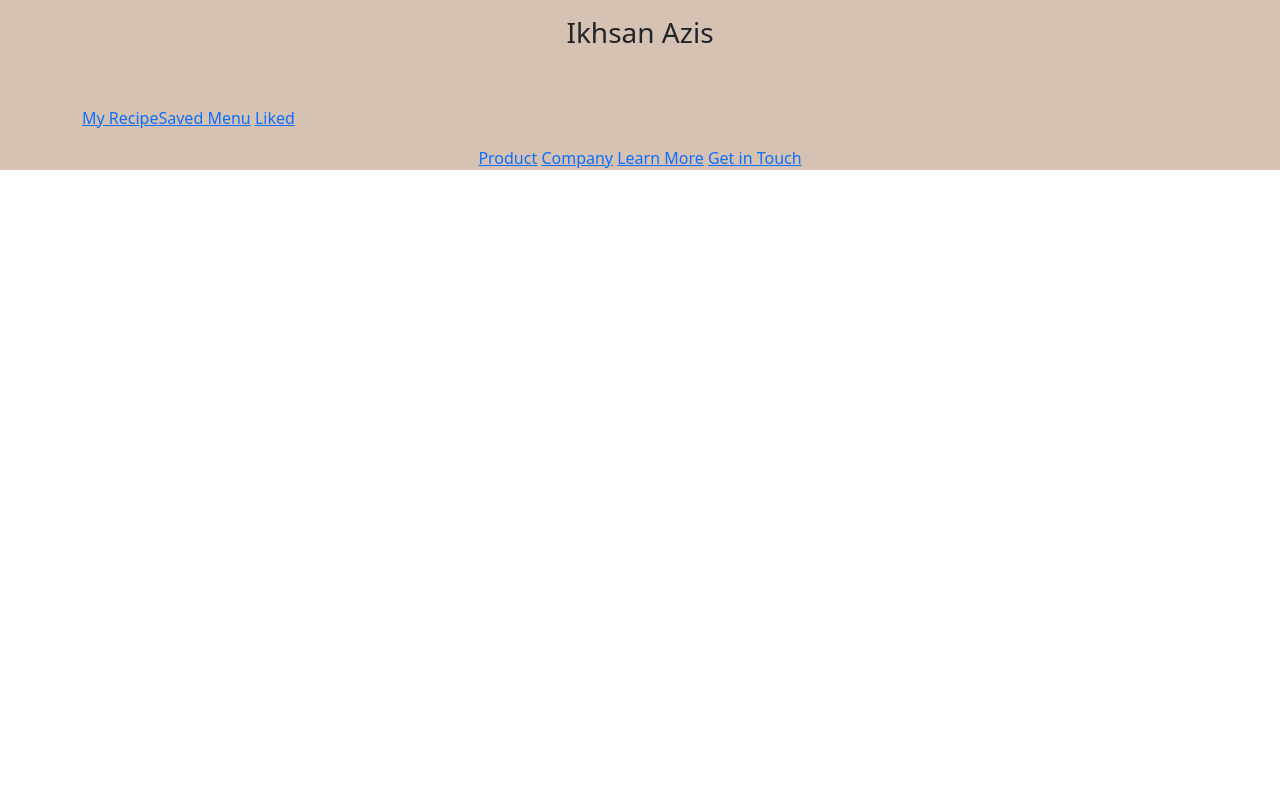
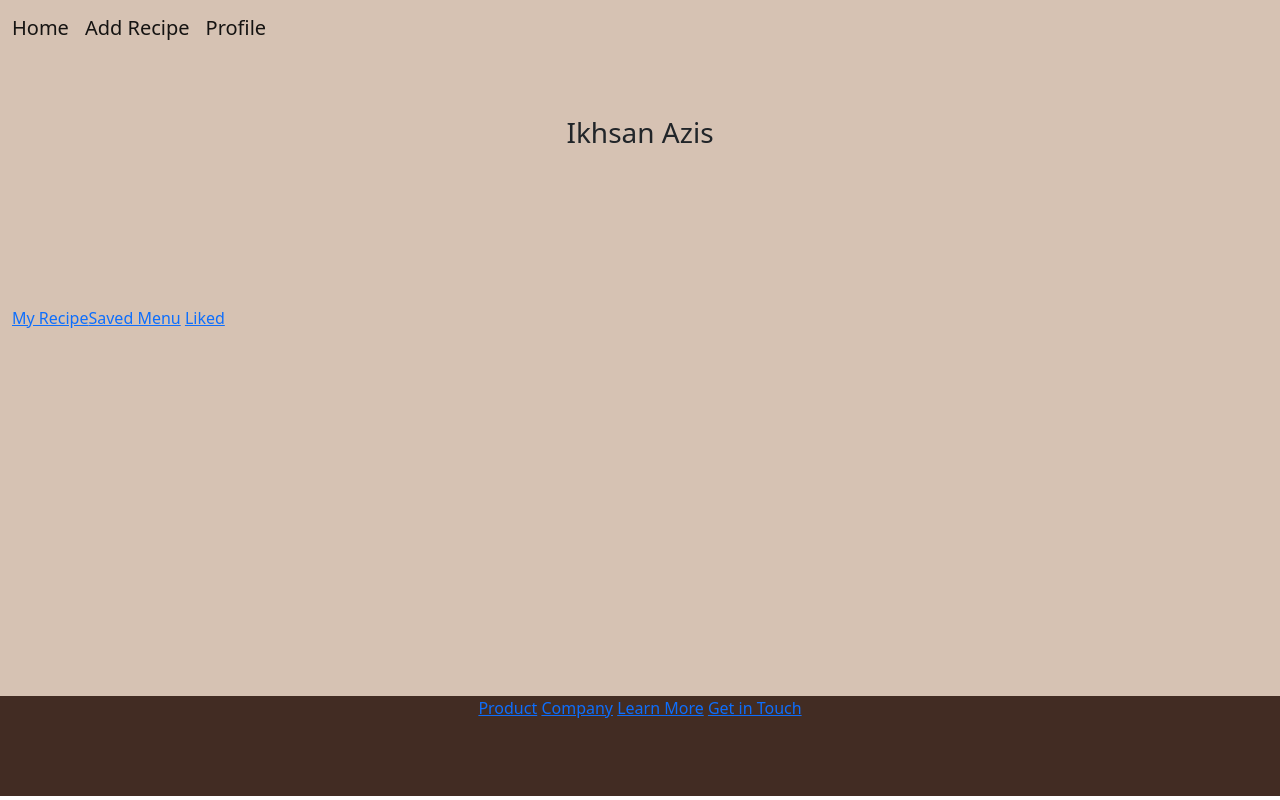
Before and after one commit to Ikhsanazis/sweettooth-frontend, a React (Create React App) app: page /Profile in a window 1280 px wide. Built offline with nearby package versions, Linux system fonts and the light colour scheme.

Commit message:
atomic update

```diff
--- a/src/App.css
+++ b/src/App.css
@@ -39,6 +39,12 @@
   width: 100%;
   height: 400px;
 }
+.backlayer4{
+  background-color: #422C23;
+  width: 100%;
+  height: 100px;
+  margin-top: 350px;
+}
 
 .discover{
   position: absolute;
@@ -68,3 +74,11 @@
 .menuimage{
   margin-top: 100px;
 }
+
+.userprofile{
+  margin-top: 100px;
+}
+
+.collection{
+  margin-top: 100px;
+}
--- /dev/null
+++ b/src/components/molecules/Collection.js
@@ -0,0 +1,17 @@
+import React from "react";
+import { Row } from "react-bootstrap";
+
+function Collection() {
+  return (
+    <>
+      <Row>
+        <p className="link mt-5">
+          <a href="#">My Recipe</a>
+          <a href="#">Saved Menu</a> <a href="#">Liked</a>
+        </p>
+      </Row>
+    </>
+  );
+}
+
+export default Collection;
--- a/src/components/molecules/Comment.js
+++ b/src/components/molecules/Comment.js
@@ -1,6 +1,4 @@
 import React from "react";
-import { Row, Col } from "react-bootstrap";
-
 function Comment() {
   return (
     <>
--- /dev/null
+++ b/src/components/molecules/Footer2.js
@@ -0,0 +1,15 @@
+import React from "react";
+import { Row } from "react-bootstrap";
+
+function Footer2() {
+  return (
+    <>
+      <p class="layer4 text-center ">
+        <a href="#">Product</a> <a href="#">Company</a>{" "}
+        <a href="#">Learn More</a> <a href="#">Get in Touch</a>
+      </p>
+    </>
+  );
+}
+
+export default Footer2;
--- a/src/components/molecules/Ingredients.js
+++ b/src/components/molecules/Ingredients.js
@@ -1,5 +1,5 @@
 import React from "react";
-import { Row, Col } from "react-bootstrap";
+import { Row } from "react-bootstrap";
 
 function Ingredients() {
   return (
--- /dev/null
+++ b/src/components/molecules/UserProfile.js
@@ -0,0 +1,15 @@
+import React from "react";
+import { Row, Col } from "react-bootstrap";
+
+function UserProfile() {
+  return (
+    <>
+      <Row className="">
+        <div className="photoprofile mx-auto"></div>
+        <h3 className="text-center mt-3">Ikhsan Azis</h3>
+      </Row>
+    </>
+  );
+}
+
+export default UserProfile;
--- /dev/null
+++ b/src/components/organism/FormAddRecipe.js
@@ -0,0 +1,39 @@
+import React from "react";
+
+function FormAddRecipe() {
+  return (
+    <>
+      <textarea
+        class="form-control text-center mb-3"
+        id="exampleFormControlTextarea1"
+        rows="6"
+        placeholder="Image"
+      ></textarea>
+      <input
+        type="text"
+        class="form-control mb-3"
+        id="title"
+        placeholder="Title"
+      />
+      <textarea
+        class="form-control mb-3"
+        id="exampleFormControlTextarea1"
+        rows="6"
+        placeholder="Ingredients"
+      ></textarea>
+      <input
+        type="text"
+        class="form-control mb-3"
+        id="vid"
+        placeholder="Video"
+      />
+      <div class="mb-3 col-6 mx-auto ">
+        <button type="button" class="btn button col-12 btn-lg ">
+          Send
+        </button>
+      </div>
+    </>
+  );
+}
+
+export default FormAddRecipe;
--- a/src/pages/AddRecipe.js
+++ b/src/pages/AddRecipe.js
@@ -1,41 +1,27 @@
 import React from "react";
-import { Container, Row, Col } from "react-bootstrap";
+import { Container, Row } from "react-bootstrap";
+
+import FormAddRecipe from "../components/organism/FormAddRecipe";
+import Footer from "../components/molecules/Footer";
+import HomeNavbar from "../components/molecules/HomeNavbar";
 
 function App() {
   return (
     <div className="App">
       <Container fluid>
-        <div class="col-8 mx-auto ">
-          <textarea
-            class="form-control text-center mb-3"
-            id="exampleFormControlTextarea1"
-            rows="6"
-            placeholder="Image"
-          ></textarea>
-          <input
-            type="text"
-            class="form-control mb-3"
-            id="title"
-            placeholder="Title"
-          />
-          <textarea
-            class="form-control mb-3"
-            id="exampleFormControlTextarea1"
-            rows="6"
-            placeholder="Ingredients"
-          ></textarea>
-          <input
-            type="text"
-            class="form-control mb-3"
-            id="vid"
-            placeholder="Video"
-          />
-          <div class="mb-3 col-6 mx-auto ">
-            <button type="button" class="btn button col-12 btn-lg ">
-              Send
-            </button>
+        <Row>
+          <HomeNavbar className="navbar" />
+        </Row>
+        <Row>
+          <div class="col-8 mx-auto mt-5">
+            <FormAddRecipe />
           </div>
-        </div>
+        </Row>
+        <Row>
+          <div class="backlayer3 ">
+            <Footer />
+          </div>
+        </Row>
       </Container>
     </div>
   );
--- a/src/pages/LandingPage.js
+++ b/src/pages/LandingPage.js
@@ -1,5 +1,5 @@
 import React from "react";
-import { Container, Row, Col } from "react-bootstrap";
+import { Container, Row} from "react-bootstrap";
 import HomeNavbar from "../components/molecules/HomeNavbar";
 import Discover from "../components/molecules/Discover";
 import NewRecipe from "../components/molecules/NewRecipe";
--- a/src/pages/Profile.js
+++ b/src/pages/Profile.js
@@ -1,31 +1,33 @@
 import React from "react";
-import { Container, Row, Col } from "react-bootstrap";
+import { Container, Row } from "react-bootstrap";
+import UserProfile from "../components/molecules/UserProfile";
+import Footer2 from "../components/molecules/Footer2";
+import Collection from "../components/molecules/Collection";
+import HomeNavbar from "../components/molecules/HomeNavbar";
 
 function App() {
   return (
     <div className="App">
-      <Container>
-        <div className="mx-auto">
-          <Row className="">
-            <div className="photoprofile mx-auto"></div>
-            <h3 className="text-center mt-3">Ikhsan Azis</h3>
-          </Row>
-        </div>
-        <div className="savedmenu">
-          <Row>
-            <p className="link mt-5">
-              <a href="#">My Recipe</a>
-              <a href="#">Saved Menu</a> <a href="#">Liked</a>
-            </p>
-          </Row>
-        </div>
+      <Container fluid>
+        <Row>
+            <HomeNavbar />
+        </Row>
+        <Row>
+          <div className="userprofile ">
+            <UserProfile />
+          </div>
+        </Row>
+        <Row>
+          <div class="collection">
+            <Collection />
+          </div>
+        </Row>
+        <Row>
+          <div class="backlayer4">
+            <Footer2 />
+          </div>
+        </Row>
       </Container>
-      <div class="backlayer4">
-        <p class="layer4 text-center ">
-          <a href="#">Product</a> <a href="#">Company</a>{" "}
-          <a href="#">Learn More</a> <a href="#">Get in Touch</a>
-        </p>
-      </div>
     </div>
   );
 }
```
